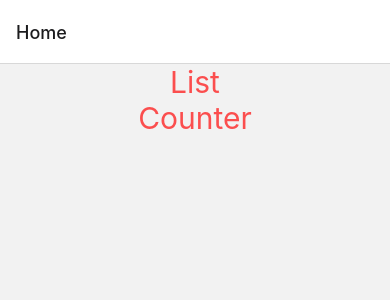
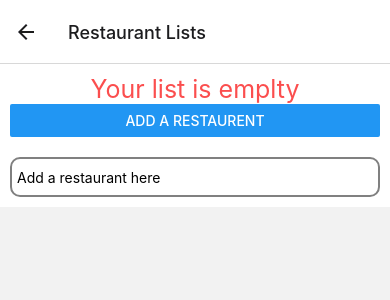
Before and after one commit to Seven-112/RN-zaio-training, a React Native app: screen /ListManagement in a window 390 px wide. Before the commit this address had no page. Shown: the top 300 px of the page. Built offline with nearby package versions, Linux system fonts and the light colour scheme.

Commit message:
Add restau to state and display it via a props passed to FoodList component

```diff
--- a/App.js
+++ b/App.js
@@ -1,7 +1,7 @@
 import { NavigationContainer } from "@react-navigation/native";
 import { createNativeStackNavigator } from "@react-navigation/native-stack";
 import React from "react";
-import { Actions, Counter, Home, List } from "./screens";
+import { Actions, Counter, Home, List, ListManagement } from "./screens";
 
 const Stack = createNativeStackNavigator();
 
@@ -14,6 +14,9 @@ const App = () => {
         <Stack.Screen name="Actions" component={Actions} options={{ headerShown: false }} />
         <Stack.Screen name="List" component={List} options={{ title: "Details" }}  />
         <Stack.Screen name="Counter" component={Counter} options={{ title: "Counter" }}  />
+        <Stack.Screen name="ListManagement" component={ListManagement} options={{ title: "Restaurant Lists" }}  />
+
+
 
       </Stack.Navigator>
     </NavigationContainer>
--- a/components/ListRestaurant.js
+++ b/components/ListRestaurant.js
@@ -1,16 +1,32 @@
 import React from "react";
 import { View, Image, StyleSheet } from "react-native";
 import { ZaioText, ZaioView } from "../plugin";
+import Ionicons from 'react-native-vector-icons/Ionicons';
+import { Colors } from "../contants";
 
 const ListRestaurant = (props) => {
     return (
         <ZaioView elevation={2} row m={10} p={10}>
-            <ZaioView mr={10}>
-                <Image source={props.food.img} style={styles.img} />
+
+            <ZaioView mr={10} style={{ width: '25%' }} >
+                <Image source={require('../assets/rest.jpg')} style={styles.img} />
             </ZaioView>
-            <ZaioView middle>
-               <ZaioText bold h1 >Title</ZaioText>
+            <ZaioView style={{ width: '75%' }}>
+               <ZaioText bold h1 > {props.index}) {props.name}</ZaioText>
                <ZaioText grey size={20} normal >subTitle</ZaioText>
+                <ZaioView row justify="between">
+                    <ZaioView row>
+                        <Ionicons name="star" color={Colors.primary} size={20} />
+                        <Ionicons name="star" color={Colors.primary} size={20} />
+                        <Ionicons name="star" color={Colors.primary} size={20} />
+                    </ZaioView>
+
+                    <ZaioView row style={{ elevation: 5, backgroundColor: '#ddd', borderRadius: 10 }} p={5}>
+                        <ZaioText primary>Delete</ZaioText>
+                        <Ionicons name="trash" color={Colors.primary} size={20} />
+                    </ZaioView>
+              </ZaioView>
+
             </ZaioView>
         </ZaioView>
     )
--- a/package.json
+++ b/package.json
@@ -18,6 +18,7 @@
     "react-native": "0.64.2",
     "react-native-safe-area-context": "3.3.2",
     "react-native-screens": "~3.8.0",
+    "react-native-vector-icons": "^9.0.0",
     "react-native-web": "0.17.1"
   },
   "devDependencies": {
--- a/plugin/ZaioView.js
+++ b/plugin/ZaioView.js
@@ -32,7 +32,7 @@ const ZaioView = (props) => {
 
     ];
     return (
-        <View style={myStyle} {...props}>
+        <View style={myStyle} {...props.style}>
             { props.children }
         </View>
     )
--- a/screens/Home.js
+++ b/screens/Home.js
@@ -16,6 +16,11 @@ const Home = ({navigation}) => {
                 <ZaioText h1 center primary>Counter</ZaioText>
             </TouchableOpacity>
 
+            <TouchableOpacity
+                onPress={() => navigation.navigate('ListManagement')}>
+                <ZaioText h1 center primary>List Restau Management</ZaioText>
+            </TouchableOpacity>
+
 
         </View>
     )
--- a/screens/ListManagement.js
+++ b/screens/ListManagement.js
@@ -1,11 +1,43 @@
-import React from "react";
-import { TextInput } from "react-native";
-import { ZaioView } from "../plugin";
+import React, { useState} from "react";
+import { Button, TextInput } from "react-native";
+import ListRestaurant from "../components/ListRestaurant";
+import { ZaioText, ZaioView } from "../plugin";
 
 const ListManagement = () => {
+    const [rest, setRest] = useState([]);
+    const [inputRest, setInputRest] = useState("");
+
+    const addRestaurant = () => {
+        if(inputRest.trim().length != 0){
+            rest.push(inputRest.trim());
+            setInputRest('');
+            setRest([...rest]);
+        }
+    };
+
     return (
-        <ZaioView>
-            <TextInput>List Management</TextInput>
+        <ZaioView p={10} style={{ flex: 1 }}>
+            {
+                rest.length == 0? <ZaioText center h2 primary>Your list is emplty</ZaioText>:
+                <ZaioText h1 center>List Management</ZaioText>
+            }
+            {
+                rest.map((item, index) => <ListRestaurant key={index} name={item} index={index+1} />)
+            }
+            <Button title="Add a restaurent"
+                onPress={()=> addRestaurant()}
+            />
+
+            <TextInput
+                value={inputRest}
+                onChangeText={ (value)=> setInputRest(value) }
+                style={{ borderColor: 'grey', borderWidth: 2,
+                marginTop: 20, borderRadius: 10,
+                height: 40, padding: 5,  }}
+                placeholder="Add a restaurant here"
+
+            />
+
         </ZaioView>
     )
 };
--- a/screens/index.js
+++ b/screens/index.js
@@ -3,7 +3,8 @@ import Home from "./Home";
 import Counter from "./Counter";
 import List from "./List";
 import MyFlatList from "./MyFlatList";
+import ListManagement from "./ListManagement";
 
 export {
-    Actions, Home, Counter, List, MyFlatList
+    Actions, Home, Counter, List, MyFlatList, ListManagement
 };
```
Also changed, not shown: 1 other file (tests, documents, lock files or other folders).
